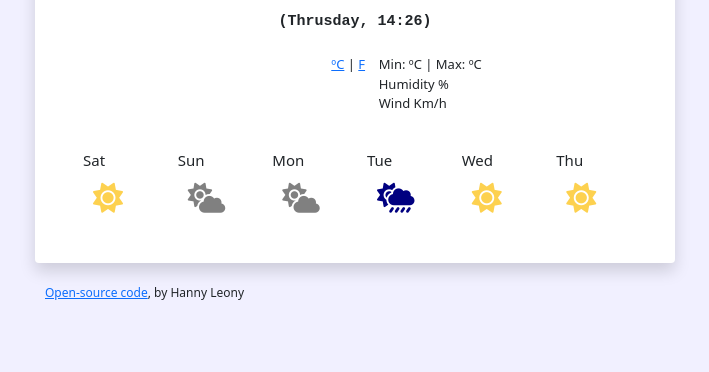
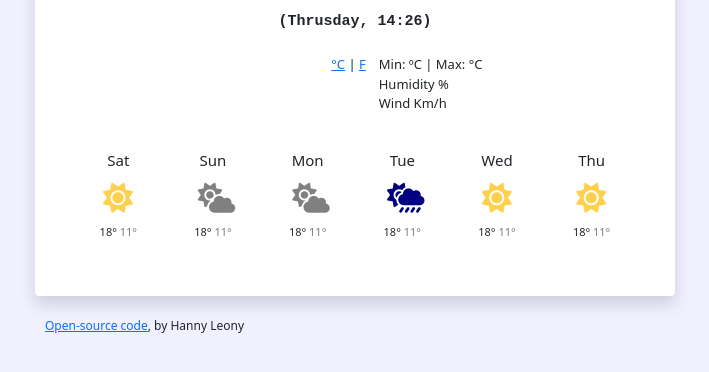
Before and after one commit to hannyleony/project-week-7, a website built with Parcel: page index.html in a window 1280 px wide. Shown: the part 206-578 px from the top of the page, without its empty margins (285-994 px from the left). Built offline with nearby package versions, Linux system fonts and the light colour scheme; no server answers; a web font is replaced by a local one.

Commit message:
added forecast to html

```diff
--- a/index.html
+++ b/index.html
@@ -57,7 +57,7 @@
         <div class="col-4 temperature" id="show-temperature"></div>
         <div class="col-4 units">
           <span>
-            <a id="celcius" href="#">ºC</a> |
+            <a id="celcius" href="#">°C</a> |
             <a id="fahrenheit" href="#"> F </a>
           </span>
         </div>
@@ -67,7 +67,7 @@
             <div class="col-12">
               Min: <span id="min"></span><span id="minUnit">ºC</span
               ><span> | </span> Max: <span id="max"></span
-              ><span id="maxUnit">ºC</span>
+              ><span id="maxUnit">°C</span>
               <div class="col-12">
                 Humidity <span id="humidity"></span><span>%</span>
                 <div class="col-12">
@@ -96,6 +96,14 @@
         <div class="col-2"><i class="fas fa-sun icon sun"></i></div>
         <div class="col-2"><i class="fas fa-sun icon sun"></i></div>
       </div>
+      <div class="row temp">
+        <div class="col-2 days">18° <span class="min">11°</span></div>
+        <div class="col-2 days">18° <span class="min">11°</span></div>
+        <div class="col-2 days">18° <span class="min">11°</span></div>
+        <div class="col-2 days">18° <span class="min">11°</span></div>
+        <div class="col-2 days">18° <span class="min">11°</span></div>
+        <div class="col-2 days">18° <span class="min">11°</span></div>
+      </div>
     </div>
     <span class="footer">
       <a href="https://github.com/hannyleony/Project-Hanny"
--- a/src/styles.css
+++ b/src/styles.css
@@ -45,7 +45,7 @@ header {
   .icon {
     font-size: 30px;
     text-align: center;
-    margin-left: 10px;
+    margin-left: 20px;
   }
   .sun {
     color: #fdd14f;
@@ -106,8 +106,18 @@ header {
   }
   .row.days {
     font-size: 15px;
+    text-align: center;
   }
 
   #description {
     text-transform: capitalize;
   }
+
+  .row.temp {
+    font-size: 11px;
+    text-align: center;
+}
+
+.min{
+    opacity: 0.6;
+}
```
